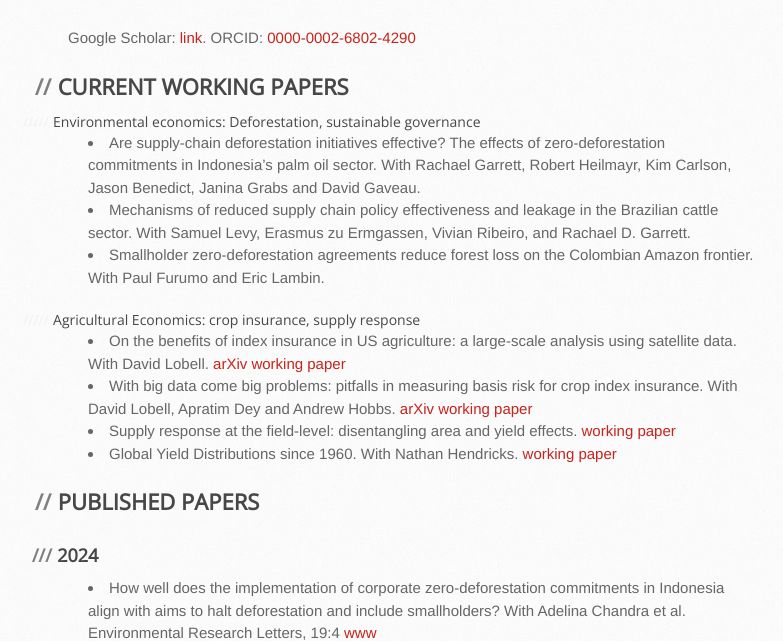
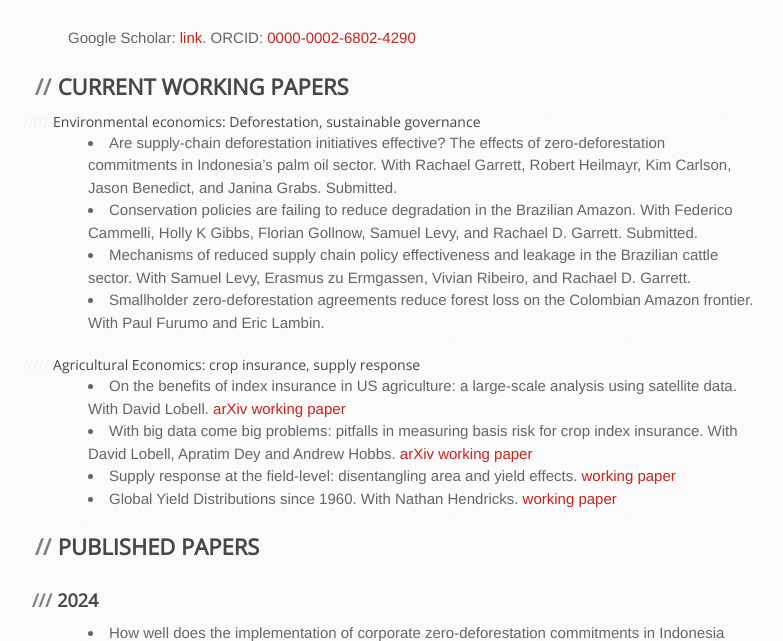
Before and after one commit to MatthieuStigler/MatthieuStigler.github.io, a Jekyll site: the page built from Research.Md, in a window 1280 px wide and 900 px high, cut to the strip 259-900 px from the top of the window. Shown: the whole strip, without its empty margins (102-885 px from the left). Built offline with Jekyll 4.4.1, drawn with Linux system fonts in a browser that asks for light colours.

Commit message:
Update Research.Md
add paper with Fede

```diff
--- a/Research.Md
+++ b/Research.Md
@@ -9,7 +9,8 @@ Google  Scholar: [link](https://scholar.google.com/citations?user=AiA41oQAAAAJ&h
 
 ##### Environmental economics: Deforestation, sustainable governance
 
-- *Are supply-chain deforestation initiatives effective? The effects of zero-deforestation commitments in Indonesia’s palm oil sector*. With Rachael Garrett, Robert Heilmayr, Kim Carlson, Jason Benedict, Janina Grabs and  David Gaveau.
+- *Are supply-chain deforestation initiatives effective? The effects of zero-deforestation commitments in Indonesia’s palm oil sector*. With Rachael Garrett, Robert Heilmayr, Kim Carlson, Jason Benedict, and Janina Grabs. Submitted.
+- *Conservation policies are failing to reduce degradation in the Brazilian Amazon*. With Federico Cammelli, Holly K Gibbs, Florian Gollnow, Samuel Levy, and Rachael D. Garrett. Submitted.
 - *Mechanisms of reduced supply chain policy effectiveness and leakage in the Brazilian cattle sector.*  With Samuel Levy, Erasmus zu Ermgassen, Vivian Ribeiro, and Rachael D. Garrett.
 - *Smallholder zero-deforestation agreements reduce forest loss on the Colombian Amazon frontier.*  With Paul Furumo and Eric Lambin.
 
```
